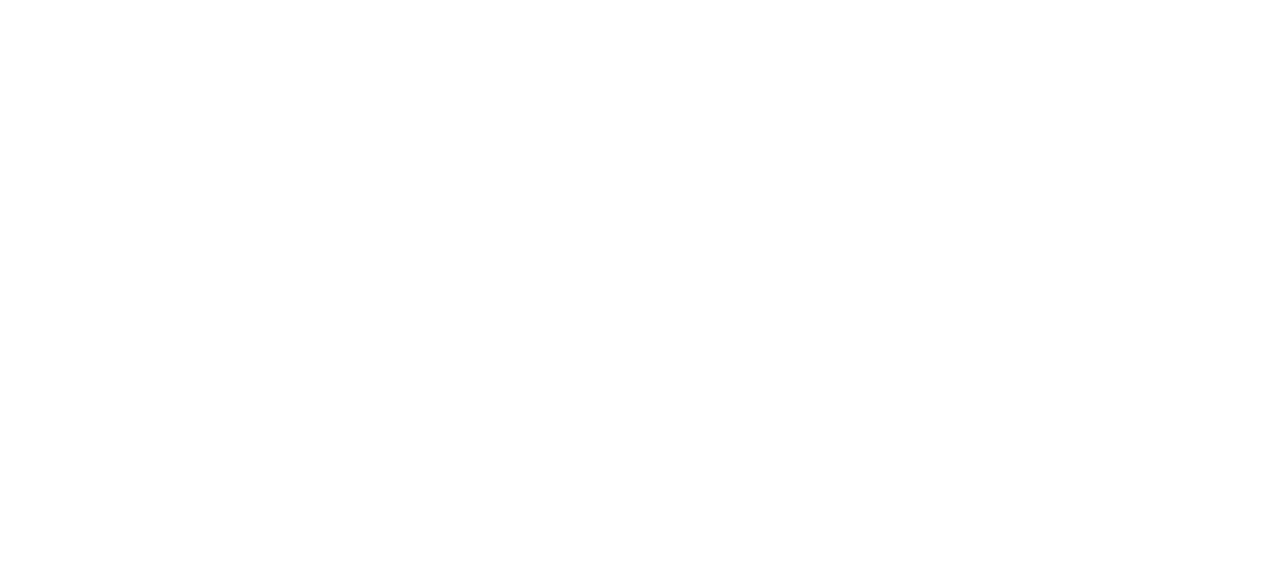
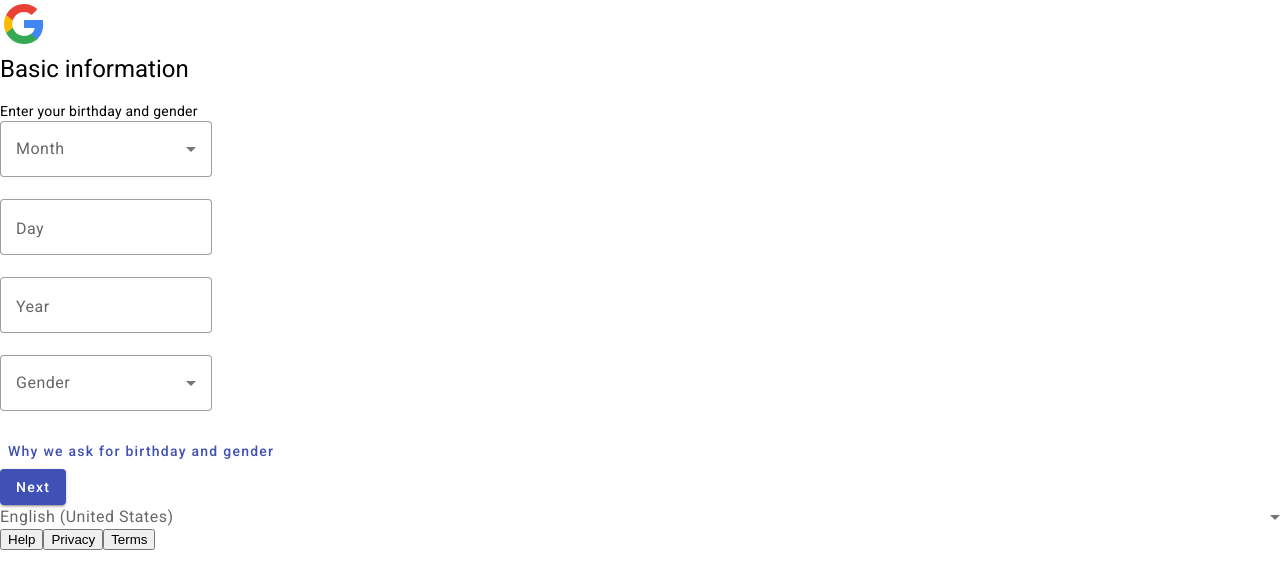
Before and after one commit to Priyesh786/GoogleKeep, an Angular app: page /basic-info in a window 1280 px wide. Before the commit this address led to /. Shown: the top 588 px of the page. Built offline with nearby package versions, Linux system fonts and the light colour scheme.

Commit message:
basic-info html

```diff
--- a/src/app/app-routing.module.ts
+++ b/src/app/app-routing.module.ts
@@ -2,6 +2,7 @@
 import { RouterModule, Routes } from '@angular/router';
 import { LoginComponent } from './login/login.component';
 import { RegisterComponent } from './register/register.component';
+import { BasicInfoComponent } from './basic-info/basic-info.component';
 
 const routes: Routes = [
   {
@@ -11,6 +12,10 @@
   {
     path: 'register',
     component: RegisterComponent
+  },
+  {
+    path: 'basic-info',
+    component: BasicInfoComponent
   }
 ];
 
--- a/src/app/app.module.ts
+++ b/src/app/app.module.ts
@@ -18,6 +18,7 @@
 import {MatCheckboxModule} from '@angular/material/checkbox';
 import { MatIcon } from '@angular/material/icon';
 import { RegisterComponent } from './register/register.component';
+import { BasicInfoComponent } from './basic-info/basic-info.component';
 
 
 
@@ -26,6 +27,7 @@
     AppComponent,
     LoginComponent,
     RegisterComponent,
+    BasicInfoComponent,
   ],
   imports: [
     BrowserModule,
--- /dev/null
+++ b/src/app/basic-info/basic-info.component.html
@@ -0,0 +1,100 @@
+<body>
+    <div class="main">
+        <form action="">
+            <div class="logo">
+                <svg xmlns="https://www.w3.org/2000/svg" width="48" height="48" viewBox="0 0 40 48" aria-hidden="true"
+                    jsname="jjf7Ff">
+                    <path fill="#4285F4"
+                        d="M39.2 24.45c0-1.55-.16-3.04-.43-4.45H20v8h10.73c-.45 2.53-1.86 4.68-4 6.11v5.05h6.5c3.78-3.48 5.97-8.62 5.97-14.71z">
+                    </path>
+                    <path fill="#34A853"
+                        d="M20 44c5.4 0 9.92-1.79 13.24-4.84l-6.5-5.05C24.95 35.3 22.67 36 20 36c-5.19 0-9.59-3.51-11.15-8.23h-6.7v5.2C5.43 39.51 12.18 44 20 44z">
+                    </path>
+                    <path fill="#FABB05"
+                        d="M8.85 27.77c-.4-1.19-.62-2.46-.62-3.77s.22-2.58.62-3.77v-5.2h-6.7C.78 17.73 0 20.77 0 24s.78 6.27 2.14 8.97l6.71-5.2z">
+                    </path>
+                    <path fill="#E94235"
+                        d="M20 12c2.93 0 5.55 1.01 7.62 2.98l5.76-5.76C29.92 5.98 25.39 4 20 4 12.18 4 5.43 8.49 2.14 15.03l6.7 5.2C10.41 15.51 14.81 12 20 12z">
+                    </path>
+                </svg>
+            </div>
+            <div class="main">
+                <div class="flex-container-1">
+                    <h1>Basic information</h1>
+                    <span>Enter your birthday and gender</span>
+                </div>
+                <div class="flex-container-2">
+                    <div>
+                        <div class="dob">
+                            <div class="month">
+                               <mat-form-field appearance="outline" color=primary>
+                                <mat-select placeholder="Month" disabledRipple style="font-size: medium;">
+                                    <mat-option class="opt" value="1">January</mat-option>
+                                    <mat-option class="opt" value="2">February</mat-option>
+                                    <mat-option class="opt" value="3">March</mat-option>
+                                    <mat-option class="opt" value="4">April</mat-option>
+                                    <mat-option class="opt" value="5">May</mat-option>
+                                    <mat-option class="opt" value="6">June</mat-option>
+                                    <mat-option class="opt" value="7">July</mat-option>
+                                    <mat-option class="opt" value="8">August</mat-option>
+                                    <mat-option class="opt" value="9">September</mat-option>
+                                    <mat-option class="opt" value="10">October</mat-option>
+                                    <mat-option class="opt" value="11">November</mat-option>
+                                    <mat-option class="opt" value="12">December</mat-option>
+                                  </mat-select>
+                               </mat-form-field>
+                            </div>
+                            <div class="month">
+                                <mat-form-field appearance="outline" color=primary>
+                                    <mat-label>Day</mat-label>
+                                    <input matInput>
+                                </mat-form-field>
+                            </div>
+                            <div class="month">
+                                <mat-form-field appearance="outline" color=primary>
+                                    <mat-label>Year</mat-label>
+                                    <input matInput>
+                                </mat-form-field>
+                            </div>
+
+                        </div>
+                        <div class="gender">
+                            <mat-form-field appearance="outline" color=primary class="gender-box">
+                            <mat-select placeholder="Gender" disabledRipple>
+                                <mat-option class="opt" value="Male">Male</mat-option>
+                                <mat-option class="opt" value="Female">Female</mat-option>
+                              </mat-select>
+                            </mat-form-field>
+                        </div>
+                        <div>
+                            <button mat-button color=primary class="blue-button">Why we ask for birthday and gender</button>
+                        </div>
+                    </div>
+                    <div class="button-class">
+                        <!-- <a [routerLink]="['/register']"> <button mat-button color=primary class="button">Create account</button></a> -->
+                        <button mat-raised-button color="primary" class="button button-2">Next</button>
+
+                    </div>
+                </div>
+
+            </div>
+        </form>
+    </div>
+
+    <div class="main-2">
+        <div>
+            <mat-select placeholder="English (United States)" disableRipple class="ee">
+              <mat-option value="1" style="font-size: small;">English (United States)</mat-option>
+              <mat-option value="2" style="font-size: small;">French</mat-option>
+              <mat-option value="3"  style="font-size: small;">Portuguese</mat-option>
+              <mat-option value="4"  style="font-size: small;">German</mat-option>
+
+            </mat-select>
+    </div>
+        <div>
+            <button class="footer-button">Help</button>
+            <button class="footer-button">Privacy</button>
+            <button class="footer-button">Terms</button>
+        </div>
+    </div>
+</body>
```
Also changed, not shown: src/app/basic-info/basic-info.component.ts (added, +10 -0 lines), src/app/basic-info/basic-info.component.scss (added), 1 other file (tests, documents, lock files or other folders).
